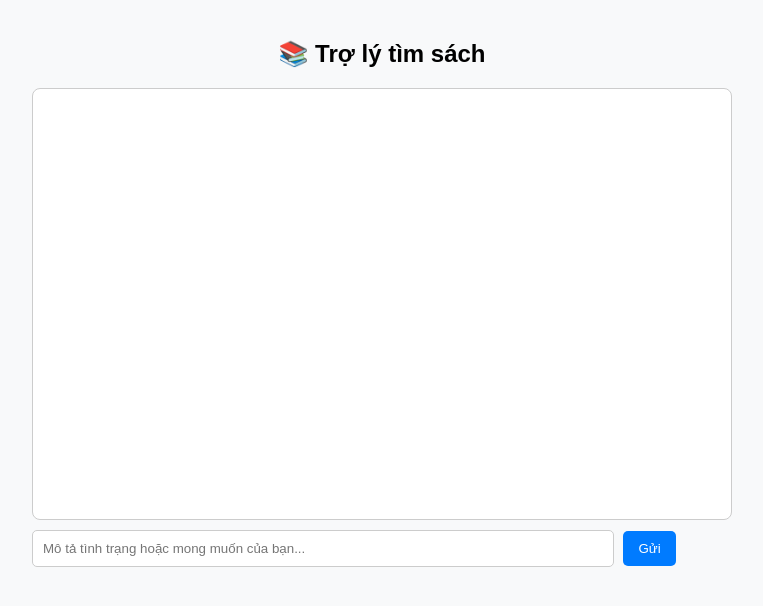
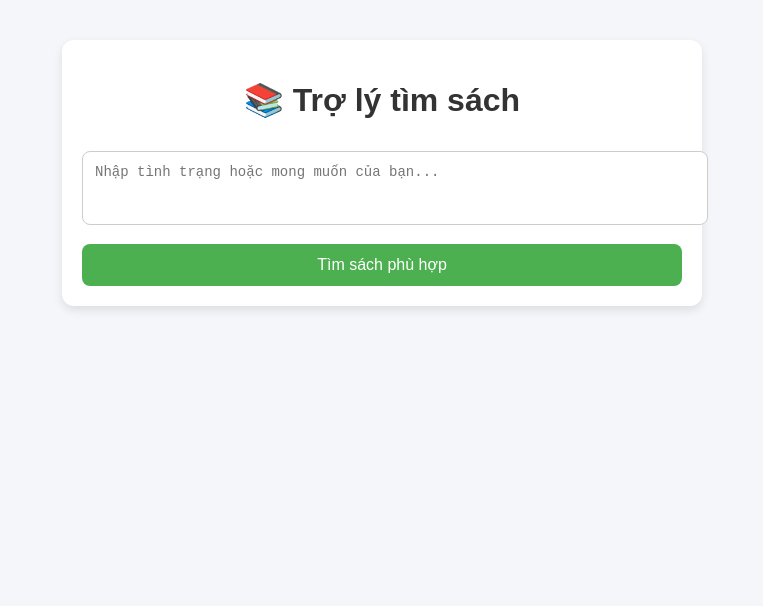
Before and after one commit to khoihoang120911-sketch/chat-backend, a website: page index.html in a window 1280 px wide. Shown: the whole page, without its empty margins (258-1021 px from the left). Drawn offline with Linux system fonts and the light colour scheme.

Commit message:
add index.html

```diff
--- a/index.html
+++ b/index.html
@@ -2,36 +2,84 @@
 <html lang="vi">
 <head>
   <meta charset="UTF-8">
-  <title>Trợ lý tìm sách 📚</title>
+  <title>Trợ lý tìm sách</title>
   <style>
-    body { font-family: Arial, sans-serif; max-width: 700px; margin: auto; padding: 20px; background: #f8f9fa; }
-    h2 { text-align: center; }
-    #chat { border: 1px solid #ccc; background: #fff; padding: 15px; height: 400px; overflow-y: auto; margin-bottom: 10px; border-radius: 8px; }
-    .msg { margin: 8px 0; padding: 8px; border-radius: 5px; }
-    .user { background: #e0f0ff; text-align: right; }
-    .bot { background: #f0ffe0; text-align: left; }
-    input { width: 80%; padding: 10px; border-radius: 5px; border: 1px solid #ccc; }
-    button { padding: 10px 15px; margin-left: 5px; border: none; border-radius: 5px; background: #007bff; color: white; cursor: pointer; }
-    button:hover { background: #0056b3; }
+    body {
+      font-family: Arial, sans-serif;
+      background: #f4f6f9;
+      display: flex;
+      justify-content: center;
+      align-items: flex-start;
+      padding: 40px;
+      margin: 0;
+    }
+    .container {
+      width: 100%;
+      max-width: 600px;
+      background: white;
+      border-radius: 12px;
+      padding: 20px;
+      box-shadow: 0 4px 10px rgba(0,0,0,0.1);
+    }
+    h1 {
+      text-align: center;
+      color: #333;
+    }
+    textarea {
+      width: 100%;
+      padding: 12px;
+      border-radius: 8px;
+      border: 1px solid #ccc;
+      resize: none;
+      margin-top: 10px;
+      font-size: 14px;
+    }
+    button {
+      margin-top: 15px;
+      width: 100%;
+      padding: 12px;
+      background: #4CAF50;
+      color: white;
+      border: none;
+      border-radius: 8px;
+      font-size: 16px;
+      cursor: pointer;
+    }
+    button:hover {
+      background: #45a049;
+    }
+    .card {
+      margin-top: 20px;
+      padding: 20px;
+      border-radius: 10px;
+      background: #fafafa;
+      border-left: 6px solid #4CAF50;
+      line-height: 1.6;
+    }
+    .card strong {
+      color: #333;
+    }
   </style>
 </head>
 <body>
-  <h2>📚 Trợ lý tìm sách</h2>
-  <div id="chat"></div>
-  <input id="input" placeholder="Mô tả tình trạng hoặc mong muốn của bạn..." />
-  <button onclick="sendMessage()">Gửi</button>
+  <div class="container">
+    <h1>📚 Trợ lý tìm sách</h1>
+    <textarea id="message" rows="3" placeholder="Nhập tình trạng hoặc mong muốn của bạn..."></textarea>
+    <button onclick="sendMessage()">Tìm sách phù hợp</button>
+    <div id="reply" class="card" style="display:none;"></div>
+  </div>
 
   <script>
-    const chat = document.getElementById("chat");
-    const input = document.getElementById("input");
+    async function sendMessage() {
+      const message = document.getElementById("message").value.trim();
+      if (!message) {
+        alert("Vui lòng nhập tình trạng hoặc mong muốn!");
+        return;
+      }
 
-    async function sendMessage() {
-      const message = input.value.trim();
-      if (!message) return;
-
-      chat.innerHTML += `<div class="msg user"><b>Bạn:</b> ${message}</div>`;
-      input.value = "";
-      chat.scrollTop = chat.scrollHeight;
+      const replyDiv = document.getElementById("reply");
+      replyDiv.style.display = "block";
+      replyDiv.innerHTML = "⏳ Đang tìm sách phù hợp...";
 
       try {
         const res = await fetch("/chat", {
@@ -39,18 +87,12 @@
           headers: { "Content-Type": "application/json" },
           body: JSON.stringify({ message })
         });
-
         const data = await res.json();
-        chat.innerHTML += `<div class="msg bot"><b>Trợ lý:</b> ${data.reply}</div>`;
+        replyDiv.innerHTML = data.reply;
       } catch (err) {
-        chat.innerHTML += `<div class="msg bot" style="color:red;"><b>Lỗi:</b> ${err.message}</div>`;
+        replyDiv.innerHTML = "❌ Lỗi khi kết nối server!";
       }
-      chat.scrollTop = chat.scrollHeight;
     }
-
-    input.addEventListener("keypress", function (e) {
-      if (e.key === "Enter") sendMessage();
-    });
   </script>
 </body>
 </html>
```
